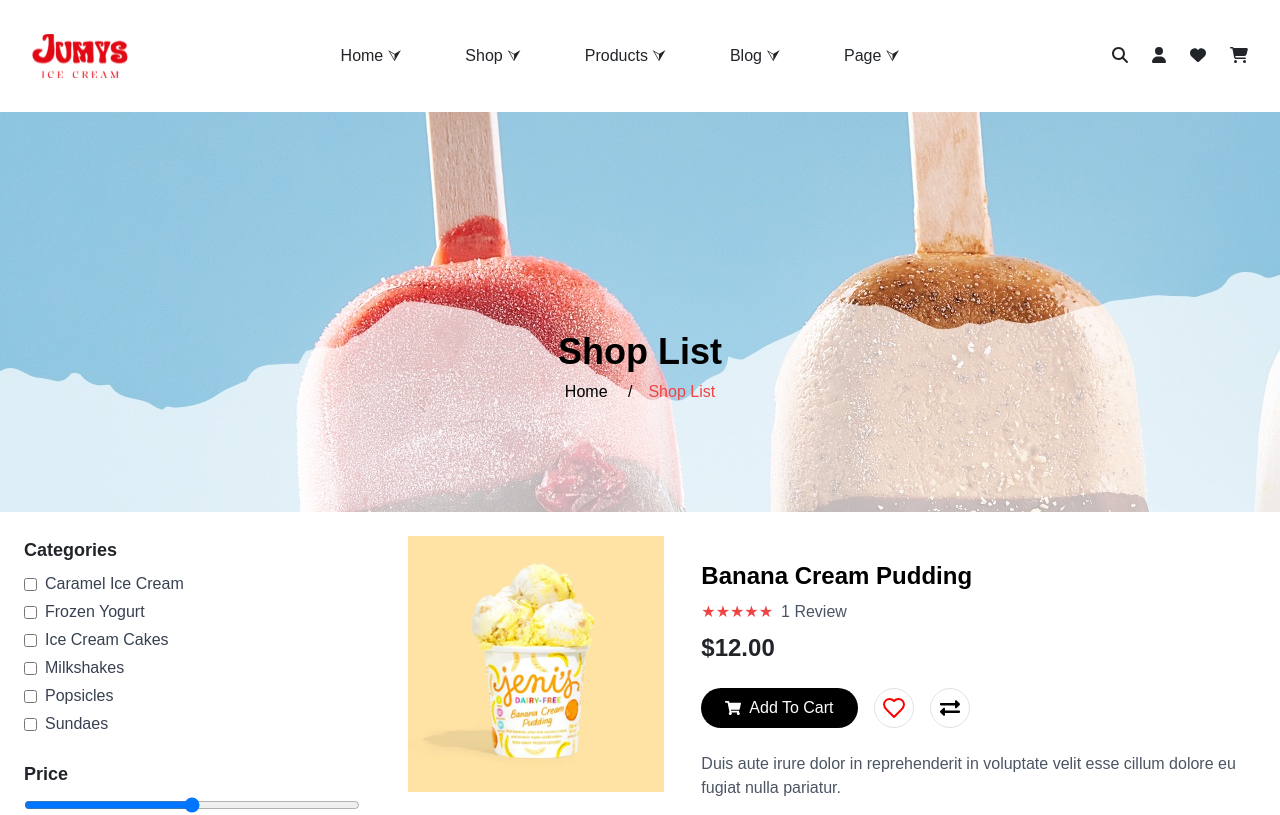
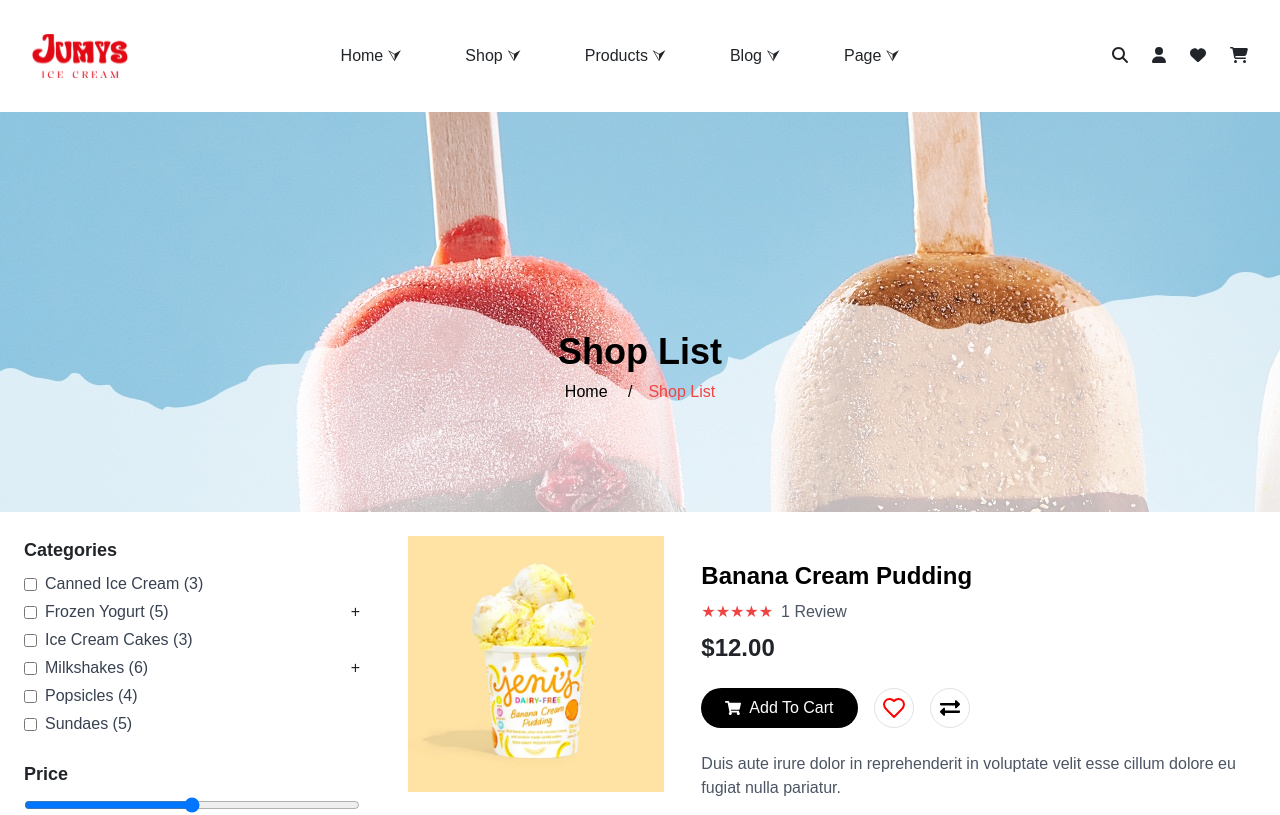
Before and after one commit to vijaydankhara/Ice-Cream, a React (Vite) app: page /shopList in a window 1280 px wide. Shown: the top 815 px of the page. Built offline with nearby package versions, Linux system fonts and the light colour scheme.

Commit message:
07-08-2024

```diff
--- a/package.json
+++ b/package.json
@@ -11,9 +11,12 @@
   },
   "dependencies": {
     "@allensulzen/social-icon-bar": "^1.0.1",
+    "@emotion/react": "^11.13.0",
+    "@emotion/styled": "^11.13.0",
     "@fortawesome/fontawesome-svg-core": "^6.6.0",
     "@fortawesome/free-solid-svg-icons": "^6.6.0",
     "@fortawesome/react-fontawesome": "^0.2.2",
+    "@mui/material": "^5.16.6",
     "bootstrap": "^5.3.3",
     "bootstrap-icons": "^1.11.3",
     "flowbite-react": "^0.10.1",
--- a/src/Components/FilterComponent.jsx
+++ b/src/Components/FilterComponent.jsx
@@ -1,9 +1,88 @@
-import React from "react";
-import f1 from "../assets/f1.webp";
-import f2 from "../assets/f2.webp";
-import f3 from "../assets/f3.webp";
+import React, { useState } from 'react';
+import f1 from '../assets/f1.webp';
+import f2 from '../assets/f2.webp';
+import f3 from '../assets/f3.webp';
+
+const categories = [
+  {
+    name: "Canned Ice Cream",
+    count: 3,
+    subcategories: [],
+  },
+  {
+    name: "Frozen Yogurt",
+    count: 5,
+    subcategories: [
+      { name: "Flavored", count: 2 },
+      { name: "Organic", count: 2 },
+      { name: "Sugar Free", count: 2 },
+    ],
+  },
+  {
+    name: "Ice Cream Cakes",
+    count: 3,
+    subcategories: [],
+  },
+  {
+    name: "Milkshakes",
+    count: 6,
+    subcategories: [
+      { name: "Chocolate", count: 2 },
+      { name: "Strawberry", count: 2 },
+    ],
+  },
+  {
+    name: "Popsicles",
+    count: 4,
+    subcategories: [],
+  },
+  {
+    name: "Sundaes",
+    count: 5,
+    subcategories: [],
+  },
+];
+
+const CategoryItem = ({ category, isOpen, toggleOpen }) => (
+  <li className="mb-1">
+    <div className="flex items-center justify-between">
+      <div className="flex items-center">
+        <input type="checkbox" id={category.name} className="mr-2" />
+        <label htmlFor={category.name} className="text-gray-700">
+          {category.name} ({category.count})
+        </label>
+      </div>
+      {category.subcategories.length > 0 && (
+        <button onClick={toggleOpen}>
+          {isOpen ? '-' : '+'}
+        </button>
+      )}
+    </div>
+    {isOpen && category.subcategories.length > 0 && (
+      <ul className="pl-6 mt-1">
+        {category.subcategories.map((subcategory, index) => (
+          <li key={index} className="flex items-center mb-1">
+            <input type="checkbox" id={subcategory.name} className="mr-2" />
+            <label htmlFor={subcategory.name} className="text-gray-700">
+              {subcategory.name} ({subcategory.count})
+            </label>
+          </li>
+        ))}
+      </ul>
+    )}
+  </li>
+);
 
 const FilterComponent = () => {
+  const [openCategories, setOpenCategories] = useState({});
+
+  const toggleOpen = (categoryName) => {
+    setOpenCategories((prevOpenCategories) => ({
+      ...prevOpenCategories,
+      [categoryName]: !prevOpenCategories[categoryName],
+    }));
+  };
+
   const colors = [
     { name: "Black", count: 2, hex: "#000000" },
     { name: "Blue", count: 1, hex: "#ADD8E6" },
@@ -16,25 +95,18 @@ const FilterComponent = () => {
   ];
 
   return (
-    <div className="p-4  rounded-lg  w-96">
+    <div className="p-4 rounded-lg w-96">
       {/* Categories Section */}
       <div className="mb-4">
         <h3 className="text-lg font-semibold mb-2">Categories</h3>
         <ul>
-          {[
-            "Caramel Ice Cream",
-            "Frozen Yogurt",
-            "Ice Cream Cakes",
-            "Milkshakes",
-            "Popsicles",
-            "Sundaes",
-          ].map((category, index) => (
-            <li key={index} className="flex items-center mb-1">
-              <input type="checkbox" id={category} className="mr-2" />
-              <label htmlFor={category} className="text-gray-700">
-                {category}
-              </label>
-            </li>
+          {categories.map((category, index) => (
+            <CategoryItem
+              key={index}
+              category={category}
+              isOpen={!!openCategories[category.name]}
+              toggleOpen={() => toggleOpen(category.name)}
+            />
           ))}
         </ul>
       </div>
@@ -51,13 +123,13 @@ const FilterComponent = () => {
         <h3 className="text-lg font-semibold mb-2">Color</h3>
         <ul className="flex flex-wrap flex-col">
           {colors.map((color, index) => (
-            <li key={index} className="flex items-center mr-2 mb-2 ">
+            <li key={index} className="flex items-center mr-2 mb-2">
               <span
-                className="block w-7 h-7   rounded-full mr-2 border  border-gray-400 hover:border-gray-950 "
+                className="block w-7 h-7 rounded-full mr-2 border border-gray-400 hover:border-gray-950"
                 style={{ backgroundColor: color.hex }}
               ></span>
               <span>
-                {color.name}({color.count})
+                {color.name} ({color.count})
               </span>
             </li>
           ))}
@@ -107,11 +179,12 @@ const FilterComponent = () => {
               <img
                 src={product.image}
                 alt={product.name}
-                className="w-16 h-16 object-cover  mr-2"
+                className="w-16 h-16 object-cover mr-2"
               />
-
               <div className="flex flex-col">
-                <div className="text-gray-600 hover:text-[#ff0000] cursor-pointer duration-500">{product.name}</div>
+                <div className="text-gray-600 hover:text-[#ff0000] cursor-pointer duration-500">
+                  {product.name}
+                </div>
                 <div className="flex gap-x-5">
                   <div className="text-gray-500">
                     <del>{product.sleshPrice}</del>
--- a/src/Pages/Contact.jsx
+++ b/src/Pages/Contact.jsx
@@ -33,8 +33,8 @@ function Contact() {
 <Map/>
 
 {/* Get Informations */}
-<div className="mt-5 flex flex-row w-full items-center justify-center p-4 border-2 border-red-600">
-      <div className="w-full h-[480px] border-2 border-red-800 px-5">
+<div className="mt-5 flex flex-row w-full items-center justify-center p-4">
+      <div className="w-full h-[480px] px-5">
         <div className="lg:col-span-1">
           <h2 className="text-3xl font-bold font-serif mb-4">Get In Touch</h2>
           <div className="grid gap-1 text-lg font-serif">
@@ -88,7 +88,7 @@ function Contact() {
         </div>
       </div>
 
-      <div className=" w-full h-[480px] border-2 border-green-600">
+      <div className=" w-full h-[480px] ">
         <form className="w-full ">
           <div className="flex w-full">
             <div className="mb-4">
@@ -121,7 +121,7 @@ function Contact() {
             ></textarea>
           </div>
           <div className="">
-            <button className="px-10 py-3 bg-[#ff0000] hover:bg-[#000] text-[#fff]  duration-500 font-bold rounded-full">
+            <button className="px-10 py-3 bg-[#ff0000] hover:bg-[#000] text-[#fff]  duration-700 font-bold rounded-full">
               Send Message
             </button>
           </div>
--- a/src/Pages/Home.jsx
+++ b/src/Pages/Home.jsx
@@ -125,10 +125,7 @@ const Home = () => {
       <HomeSecondSlider />
       <IceCreamCard />
 
-      <div className="items-center text-center my-7">
-        <h2 className="text-3xl text-[#ff0000]">Our News</h2>
-        <h1 className="text-6xl text-[#000] font-serif">Tastiest Updates</h1>
-      </div>
+
       <ArticleCard />
 
       <Footer />
--- a/src/Pages/ShopList.jsx
+++ b/src/Pages/ShopList.jsx
@@ -1,4 +1,7 @@
-import React from "react";
+
+import React, { useState } from 'react';
+import { Pagination, Stack } from '@mui/material';
+
 import FilterComponent from "../Components/FilterComponent";
 import ProductCardProductList from "../Components/ProductCardProductList";
 import Footer from "../Components/Footer";
@@ -37,7 +40,12 @@ const ShopList = () => {
 <ProductCardProductList/>
     </div>
 
-
+</div>
+{/* Pagination */}
+<div className="flex my-5 justify-center">
+  <Stack spacing={2}>
+    <Pagination count={3} variant="outlined" color="primary" className="custom-pagination" />
+  </Stack>
 
 </div>
 <Footer/>
--- a/src/index.css
+++ b/src/index.css
@@ -287,6 +287,12 @@ body, html {
   z-index: 2;
 }
 /* foter end css */
+
+
+.custom-pagination .MuiPaginationItem-root:hover {
+  background-color: #ff0000;
+  color: #fff;
+}
 
 
 /* home page */
--- a/tailwind.config.js
+++ b/tailwind.config.js
@@ -12,6 +12,9 @@ export default {
 
 
       },
+      colors: {
+        'primary':['#ff0000']
+      }
 
     },
 
```
Also changed, not shown: 1 other file (tests, documents, lock files or other folders).
